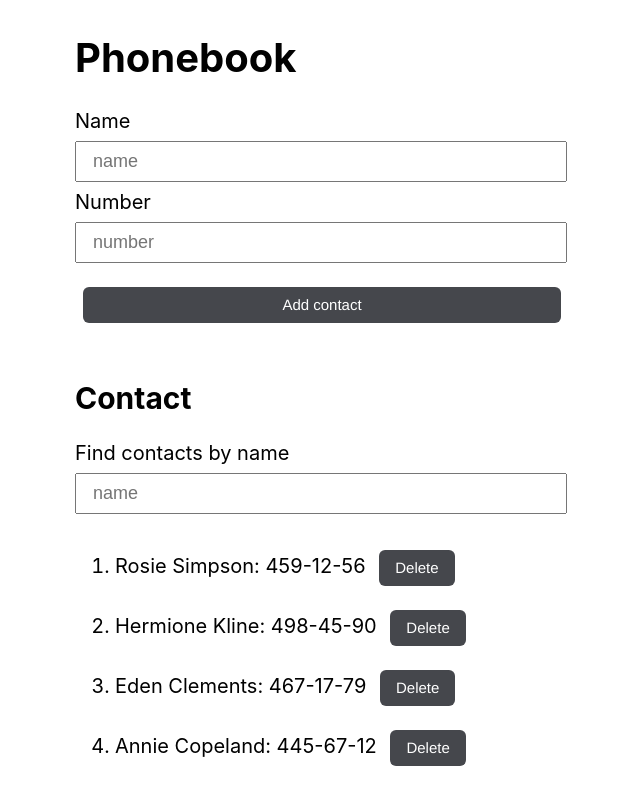
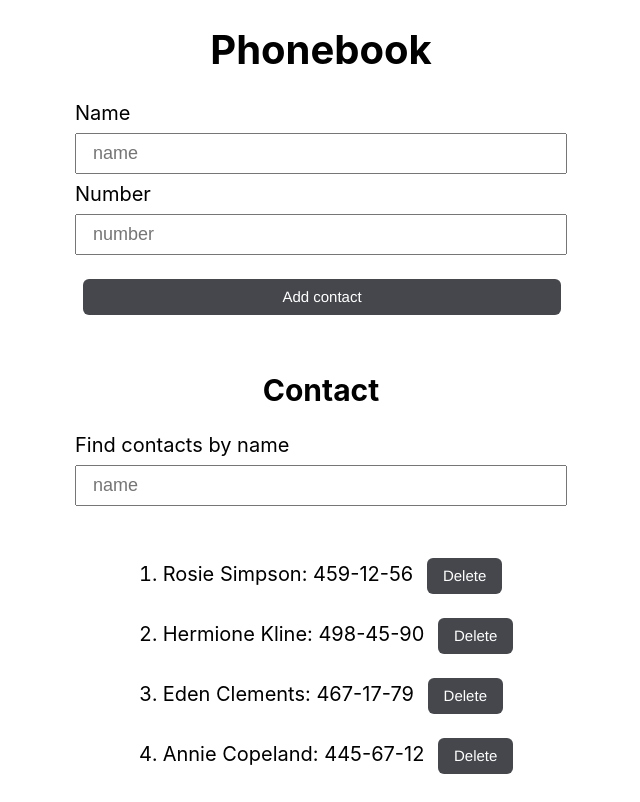
Before and after one commit to oleHxOleksuk/goit-react-hw-04-phonebook, a React (Create React App) app: page / in a window 1280 px wide. Shown: the whole page, without its empty margins (319-959 px from the left). Built offline with nearby package versions, Linux system fonts and the light colour scheme.

Commit message:
gf4546yy

```diff
--- a/src/components/App.jsx
+++ b/src/components/App.jsx
@@ -2,16 +2,7 @@ import Phonebook from "./Phonebook/Phonebook";
 
 export const App = () => {
   return (
-    <div
-    style={{
-      height: '100vh',
-      display: 'flex',
-      flexDirection: 'column',
-      justifyContent: 'center',
-      alignItems: 'center',
-      fontSize: 20,
-      color: '#010101',
-    }}>
+    <div>
       <Phonebook/>
     </div>
   );
--- a/src/components/Phonebook/Phonebook.jsx
+++ b/src/components/Phonebook/Phonebook.jsx
@@ -1,6 +1,7 @@
 import { Component } from 'react';
 import { nanoid } from 'nanoid';
 
+import styles from './phonebook.module.scss'
 import items from '../items';
 import ContactList from '../ContactList/ContactList';
 import ContactFilter from '../Filter/Filter';
@@ -63,11 +64,13 @@ class Phonebook extends Component {
     const items = this.getFilterContact();
     return (
       <div>
+        <div className={styles.phonebook}>
         <h1>Phonebook</h1>
         <ContactForm onSubmit={addContact} />
         <h2>Contact</h2>
         <ContactFilter handleChange={handleFilter} />
         <ContactList removeContact={removeContact} items={items} />
+        </div>
       </div>
     );
   }
--- /dev/null
+++ b/src/components/Phonebook/phonebook.module.scss
@@ -0,0 +1,9 @@
+.phonebook{
+    height: 100vh;
+    display: flex;
+    flex-direction: column;
+    justify-content: center;
+    align-items: center;
+    font-size: 20px;
+    color: #010101;
+}
```
Also changed, not shown: 1 other file (tests, documents, lock files or other folders).
